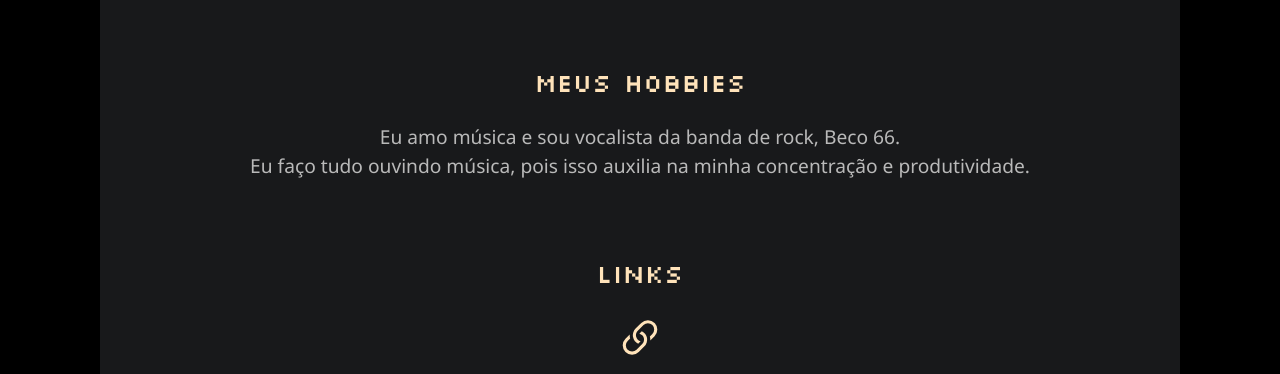
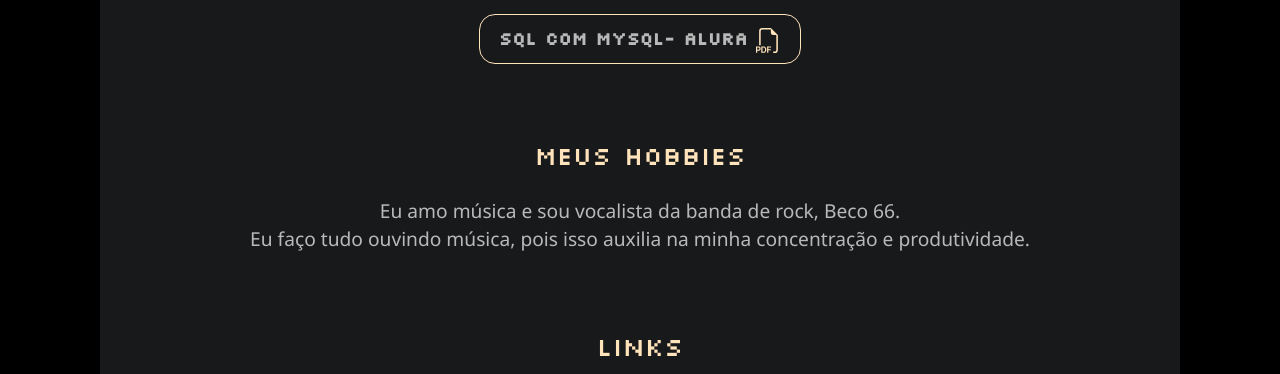
Before and after one commit to givabpl/givabpl.github.io, a plain HTML site: page index.html in a window 1280 px wide. Shown: the part 1709-2083 px from the top of the page. Drawn offline with nearby package versions, Linux system fonts and the light colour scheme.

Commit message:
certificado

```diff
--- a/estilos-css/projetos.scss
+++ b/estilos-css/projetos.scss
@@ -79,7 +79,7 @@ article {
             border-radius: 0.8em;
             color: var(--titulo);
             margin: 0.6em 0em;
-            font-family: 'Segoe UI', Tahoma, Geneva, Verdana, sans-serif;
+            font-family: $fonte-body;
             font-weight: 400;
         }
         & a {
--- a/index.html
+++ b/index.html
@@ -139,6 +139,14 @@
                   </svg>
                 </a>
               </div>
+              <div class="col">
+                <a href="pdf/mysql_alura.pdf" class="certificado" target="_blank" aria-label="abrir certificado em pdf">
+                  SQL COM MYSQL- ALURA
+                  <svg xmlns="http://www.w3.org/2000/svg" width="25" height="25" fill="currentColor" class="bi bi-filetype-pdf" viewBox="0 0 16 16">
+                    <path fill-rule="evenodd" d="M14 4.5V14a2 2 0 0 1-2 2h-1v-1h1a1 1 0 0 0 1-1V4.5h-2A1.5 1.5 0 0 1 9.5 3V1H4a1 1 0 0 0-1 1v9H2V2a2 2 0 0 1 2-2h5.5L14 4.5ZM1.6 11.85H0v3.999h.791v-1.342h.803c.287 0 .531-.057.732-.173.203-.117.358-.275.463-.474a1.42 1.42 0 0 0 .161-.677c0-.25-.053-.476-.158-.677a1.176 1.176 0 0 0-.46-.477c-.2-.12-.443-.179-.732-.179Zm.545 1.333a.795.795 0 0 1-.085.38.574.574 0 0 1-.238.241.794.794 0 0 1-.375.082H.788V12.48h.66c.218 0 .389.06.512.181.123.122.185.296.185.522Zm1.217-1.333v3.999h1.46c.401 0 .734-.08.998-.237a1.45 1.45 0 0 0 .595-.689c.13-.3.196-.662.196-1.084 0-.42-.065-.778-.196-1.075a1.426 1.426 0 0 0-.589-.68c-.264-.156-.599-.234-1.005-.234H3.362Zm.791.645h.563c.248 0 .45.05.609.152a.89.89 0 0 1 .354.454c.079.201.118.452.118.753a2.3 2.3 0 0 1-.068.592 1.14 1.14 0 0 1-.196.422.8.8 0 0 1-.334.252 1.298 1.298 0 0 1-.483.082h-.563v-2.707Zm3.743 1.763v1.591h-.79V11.85h2.548v.653H7.896v1.117h1.606v.638H7.896Z"/>
+                  </svg>
+                </a>
+              </div>
             </div>
         </section>
 
```
Also changed, not shown: estilos-css/projetos.css, 1 other file.
